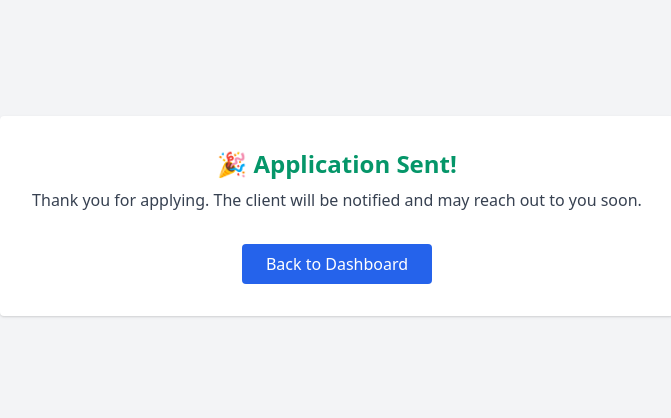
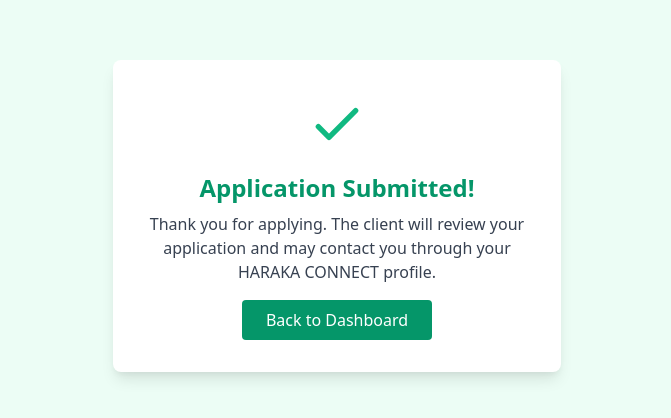
Before and after one commit to haraka-hub/ug, a plain HTML site: page job-application-success.html in a window 1280 px wide. Shown: the part 184-602 px from the top of the page, without its empty margins (303-974 px from the left). Drawn offline with nearby package versions, Linux system fonts and the light colour scheme.

Commit message:
Update job-application-success.html

```diff
--- a/job-application-success.html
+++ b/job-application-success.html
@@ -2,15 +2,16 @@
 <html lang="en">
 <head>
   <meta charset="UTF-8" />
-  <meta name="viewport" content="width=device-width, initial-scale=1.0" />
-  <title>Application Submitted – HARAKA CONNECT</title>
+  <meta name="viewport" content="width=device-width, initial-scale=1.0"/>
+  <title>Application Success – HARAKA CONNECT</title>
   <link href="https://cdn.jsdelivr.net/npm/tailwindcss@2.2.19/dist/tailwind.min.css" rel="stylesheet">
 </head>
-<body class="bg-gray-100 flex items-center justify-center h-screen">
-  <div class="bg-white p-8 rounded shadow text-center">
-    <h1 class="text-2xl font-bold text-green-600 mb-2">🎉 Application Sent!</h1>
-    <p class="text-gray-700 mb-4">Thank you for applying. The client will be notified and may reach out to you soon.</p>
-    <a href="dashboard.html" class="inline-block mt-4 bg-blue-600 text-white px-6 py-2 rounded hover:bg-blue-700">Back to Dashboard</a>
+<body class="bg-green-50 min-h-screen flex items-center justify-center">
+  <div class="bg-white shadow-lg rounded-lg p-8 max-w-md text-center">
+    <svg class="w-16 h-16 text-green-500 mx-auto mb-4" fill="none" stroke="currentColor" stroke-width="2" viewBox="0 0 24 24" xmlns="http://www.w3.org/2000/svg"><path stroke-linecap="round" stroke-linejoin="round" d="M5 13l4 4L19 7"></path></svg>
+    <h1 class="text-2xl font-bold text-green-600 mb-2">Application Submitted!</h1>
+    <p class="text-gray-700 mb-4">Thank you for applying. The client will review your application and may contact you through your HARAKA CONNECT profile.</p>
+    <a href="dashboard.html" class="inline-block bg-green-600 hover:bg-green-700 text-white px-6 py-2 rounded">Back to Dashboard</a>
   </div>
 </body>
 </html>
```
